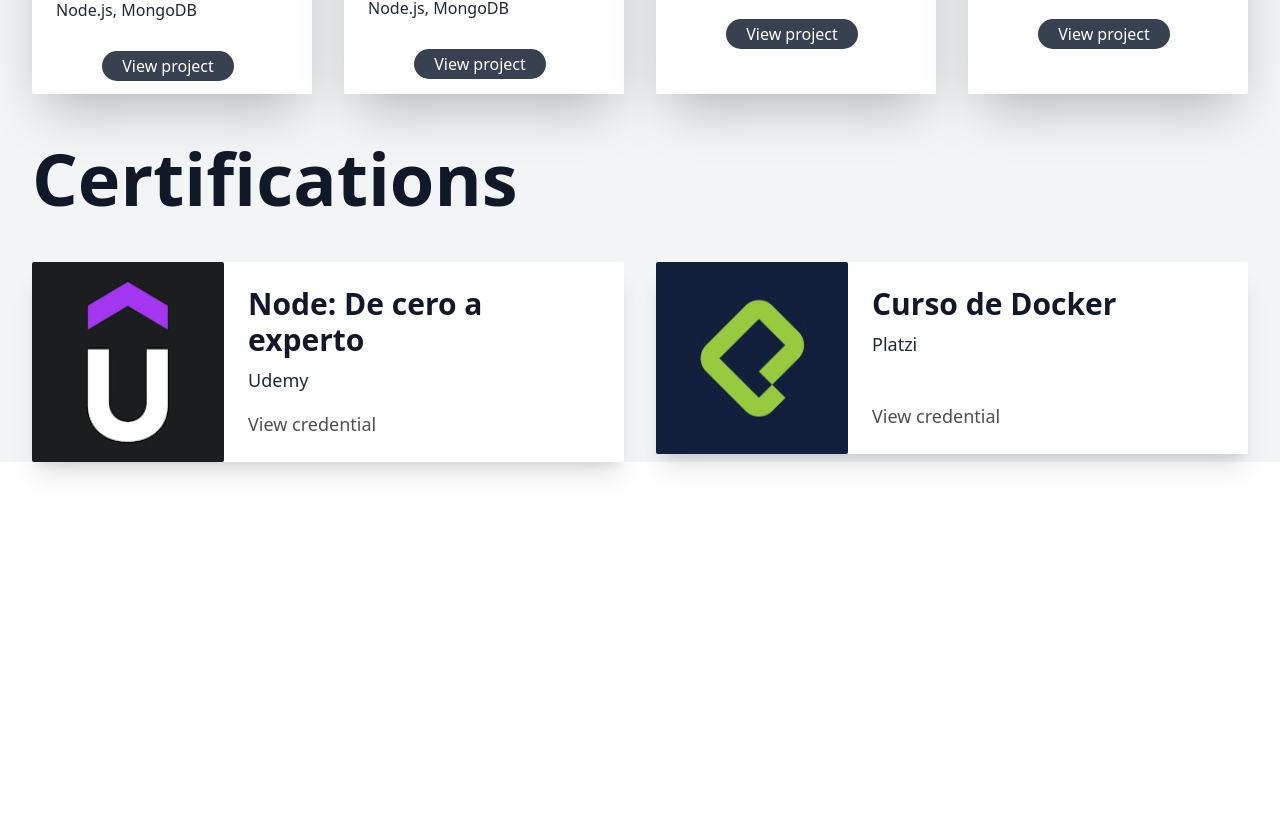
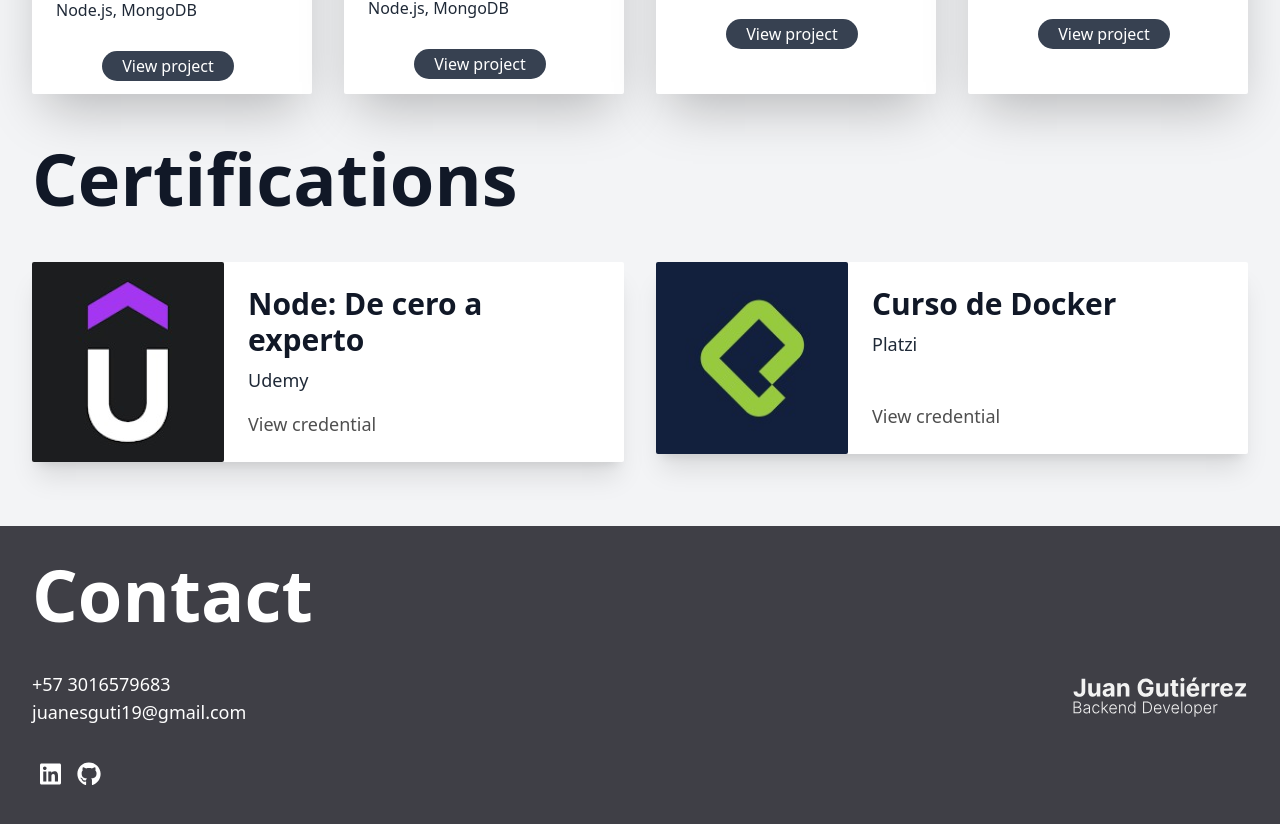
Before and after one commit to juanesgutiz19/cv-project, a React (Create React App) app: page / in a window 1280 px wide. Shown: the part 2666-3490 px from the top of the page. Before the commit the page ends 3160 px from the top, so only its background shows below. Built offline with nearby package versions, Linux system fonts and the light colour scheme.

Commit message:
Se termina el contacto, se termina el proyecto

```diff
--- a/package.json
+++ b/package.json
@@ -3,6 +3,11 @@
   "version": "0.1.0",
   "private": true,
   "dependencies": {
+    "@fortawesome/fontawesome-svg-core": "^1.3.0-beta3",
+    "@fortawesome/free-brands-svg-icons": "^5.15.4",
+    "@fortawesome/free-regular-svg-icons": "^6.0.0-beta3",
+    "@fortawesome/free-solid-svg-icons": "^6.0.0-beta3",
+    "@fortawesome/react-fontawesome": "^0.1.16",
     "@headlessui/react": "^1.4.2",
     "@testing-library/jest-dom": "^5.16.1",
     "@testing-library/react": "^12.1.2",
--- a/src/App.jsx
+++ b/src/App.jsx
@@ -6,6 +6,7 @@ import Academic from './components/Academic';
 import Experience from './components/Experience';
 import Projects from './components/Projects';
 import Certifications from './components/Certifications';
+import Contact from './components/Contact';
 
 function App() {
   return (
@@ -18,6 +19,7 @@ function App() {
         <Experience/>
         <Projects/>
         <Certifications/>
+        <Contact/>
       </div>
     </>
   );
--- /dev/null
+++ b/src/components/Contact.jsx
@@ -0,0 +1,41 @@
+import React from 'react'
+import { FontAwesomeIcon } from '@fortawesome/react-fontawesome';
+import { faLinkedin, faGithub } from '@fortawesome/free-brands-svg-icons';
+import Logo from '../assets/Logo.svg';
+
+const Contact = () => {
+    return (
+
+        <div id="contact">
+            <div className="bg-gray-7 flex flex-col items-center lg:justify-between lg:flex-row mt-16 p-8">
+                <div className="text-center lg:text-left">
+                    <h1 className="text-4xl md:text-5xl lg:text-7xl font-bold text-white mb-10">Contact</h1>
+                    <div className="mb-8">
+                        <p className="text-lg font-normal text-white">+57 3016579683</p>
+                        <p className="text-lg font-normal text-white">juanesguti19@gmail.com</p>
+                    </div>
+                    <div className="text-white text-2xl mb-10">
+                        <a href="https://www.linkedin.com/in/juan-esteban-guti%C3%A9rrez-zuluaga-8b6718208/" target="_blank" rel="noopener noreferrer">
+                            <FontAwesomeIcon icon={faLinkedin}
+                                className="hover:text-blue-1 mx-2"
+                            />
+                        </a>
+                        <a href="https://github.com/juanesgutiz19" target="_blank" rel="noopener noreferrer">
+                            <FontAwesomeIcon icon={faGithub}
+                                className="hover:text-gray-8 mx-2"
+                            />
+                        </a>
+                    </div>
+                </div>
+                <img
+                    className="w-44 mb-6 lg:mb-0"
+                    src={ Logo }
+                    alt="Logo Juan"
+                />
+            </div>
+        </div>
+
+    )
+}
+
+export default Contact;
--- a/src/components/Navbar.jsx
+++ b/src/components/Navbar.jsx
@@ -15,7 +15,7 @@ const Navbar = () => {
                 <img
                   className="w-36"
                   src={ Logo }
-                  alt="Workflow"
+                  alt="Logo Juan"
                 />
               </div>
               <div className="hidden md:block">
--- a/tailwind.config.js
+++ b/tailwind.config.js
@@ -9,7 +9,12 @@ module.exports = {
           3: '#1c1917',
           4: '#292524',
           5: '#78716C',
-          6: '#BDBDBD'
+          6: '#BDBDBD',
+          7: '#3F3F46',
+          8: '#000'
+        },
+        blue: {
+          1: '#00a0dc'
         }
       }
     },
```
Also changed, not shown: 1 other file (tests, documents, lock files or other folders).
